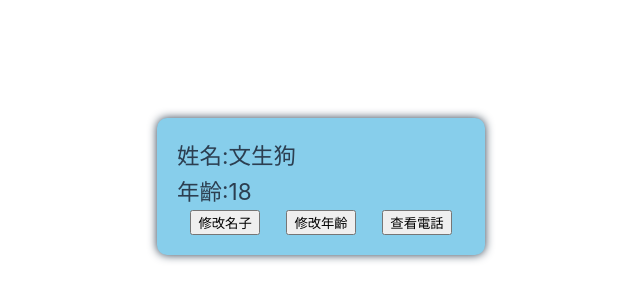
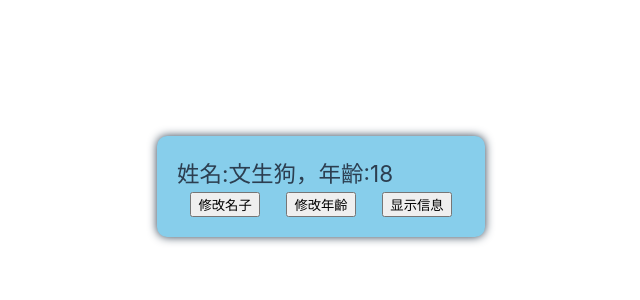
Before and after one commit to CuttleFish999/Vue, a Vue app: page / in a window 1280 px wide. Shown: the part 214-514 px from the top of the page, without its empty margins (155-795 px from the left). Built offline with nearby package versions, Linux system fonts and the light colour scheme.

Commit message:
reactive

```diff
--- a/src/components/Preson.vue
+++ b/src/components/Preson.vue
@@ -1,35 +1,34 @@
 <template>
     <div class="person">
-        <h2>姓名:{{ name }}</h2>
-        <h2>年齡:{{ age }}</h2>
+        <h2>姓名:{{ dog.name }}，年齡:{{ dog.age }}</h2>
+
         <button @click="changeName">修改名子</button>
         <button @click="changeAge">修改年齡</button>
-        <button @click="showTel">查看電話</button>
-
+        <button @click="showInfo">显示信息</button>
     </div>
 </template>
 
 
 <script setup lang="ts" name="Person324">
-    import {ref} from 'vue'
-    let name = ref('文生狗')
-    let age = ref(18)
-    let tel = '1388888'
+    import {reactive} from 'vue'
+    let dog = reactive({name:"文生狗" , age:18})
+
     function changeName(){
-            if(name.value === "文生狗"){
-                name.value = "Dog"
+            if(dog.name === "文生狗"){
+                dog.name = "Dog"
             }else{
-                name.value = "文生狗"
+                dog.name = "文生狗"
             }
 
         }
 
-        function changeAge(){
-            age.value ++
-        }
-    function showTel(){
-            alert(tel)
-        }
+    function changeAge(){
+        dog.age++
+    }
+
+    // function showTel(){
+    //     alert(tel)
+    // }
 </script>
 
 
```
